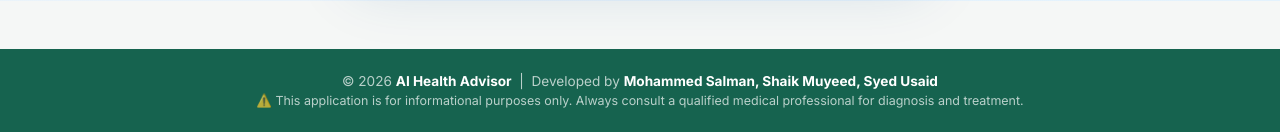
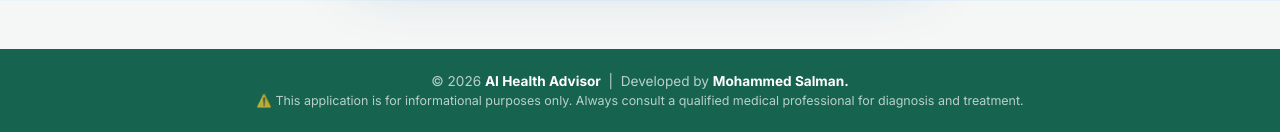
Before and after one commit to salmanmd123/ai_health_advisor, a Django app: page /register/ in a window 1280 px wide. Shown: the part 928-1060 px from the top of the page. Run offline with Django 4.2, Linux system fonts and the light colour scheme.

Commit message:
Update footer to reflect changes

```diff
--- a/ai_health_advisor/healthapp/templates/base.html
+++ b/ai_health_advisor/healthapp/templates/base.html
@@ -298,7 +298,7 @@
 {% block content %}{% endblock %}
 
 <footer class="footer">
-    <p>© 2026 <strong>AI Health Advisor</strong> &nbsp;|&nbsp; Developed by <strong>Mohammed Salman, Shaik Muyeed, Syed Usaid</strong></p>
+    <p>© 2026 <strong>AI Health Advisor</strong> &nbsp;|&nbsp; Developed by <strong>Mohammed Salman.</strong></p>
     <p style="margin-top:4px; font-size:0.78rem;">⚠️ This application is for informational purposes only. Always consult a qualified medical professional for diagnosis and treatment.</p>
 </footer>
 <script>
```
